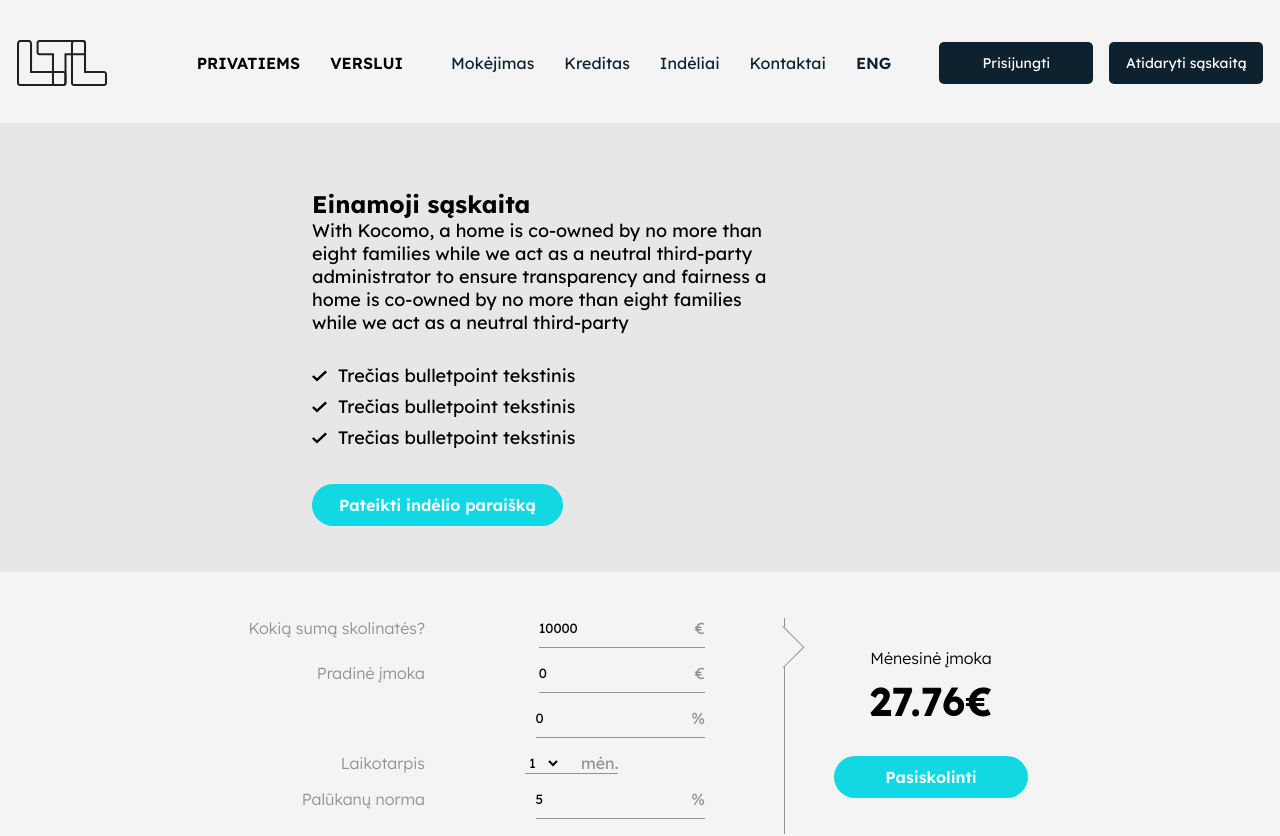
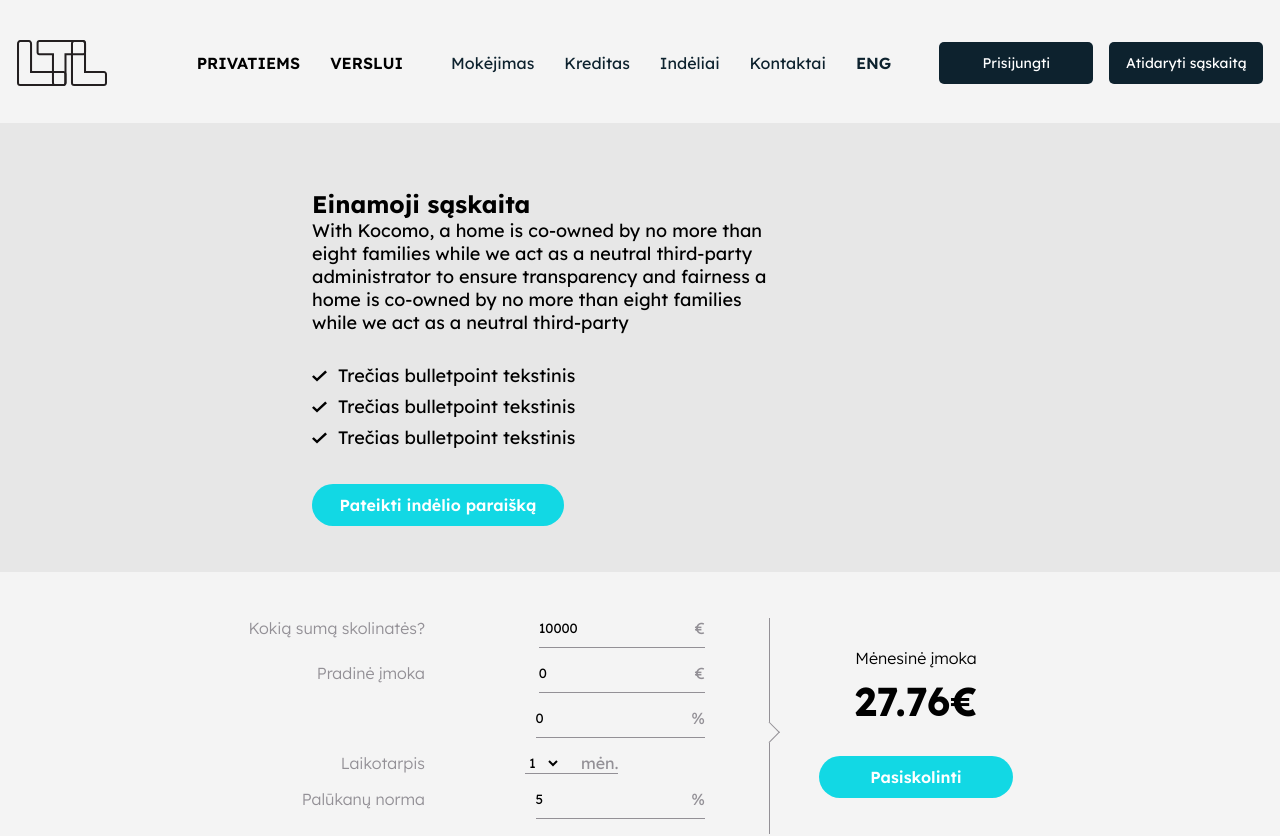
Before and after one commit to pinenetcoder/ltllanding, a Next.js app: page /credits in a window 1280 px wide. Shown: the top 836 px of the page. Built offline with nearby package versions, Linux system fonts and the light colour scheme.

Commit message:
LLP-17-Sticky Header

```diff
--- a/src/components/Header.js
+++ b/src/components/Header.js
@@ -46,7 +46,7 @@ function Header() {
 
         <nav className="header-navigation">
           <Link className="header-nav-link" href="/payments">{ t.headerNavLinks.payments }</Link>
-          <Link className="header-nav-link" href="/loans">{ t.headerNavLinks.credit }</Link>
+          <Link className="header-nav-link" href="/credits">{ t.headerNavLinks.credit }</Link>
           <Link className="header-nav-link" href="/deposits">{ t.headerNavLinks.deposit }</Link>
           <Link className="header-nav-link" href="/contacts">{ t.headerNavLinks.contacts }</Link>
           <span className="header-nav-link change-language-link" onClick={setLanguage} href="/eng">{langBtnState}</span>
--- a/src/pages/credits.js
+++ b/src/pages/credits.js
@@ -33,7 +33,7 @@ export default function Credits() {
                            </ul>
                         </div>
                         <div>
-                              <Link className={styles.actionButtonBlock} href="/">Pateikti indėlio paraišką</Link>
+                              <Link className="light-green-action-button long" href="/">Pateikti indėlio paraišką</Link>
                         </div>
                      </div>
                   </div>
--- a/src/styles/credits.module.scss
+++ b/src/styles/credits.module.scss
@@ -42,6 +42,7 @@
       }
 
    }
+
    .actionButtonBlock {
       width: 251px;
       height: 42px;
@@ -59,10 +60,10 @@
 }
 
 .monthlyPaymentSection {
-   padding: 46px 0  64px 0;
+   padding: 46px 0 64px 0;
 
 
-   .monthlyPaymentBlock{
+   .monthlyPaymentBlock {
       max-width: 820px;
       padding: 0 15px 0 15px;
       margin: 0 auto;
@@ -82,6 +83,7 @@
                display: flex;
                justify-content: space-between;
                margin-bottom: 15px;
+
                .calculatorDescription {
                   font-size: 16px;
                   font-weight: 300;
@@ -98,6 +100,7 @@
                display: flex;
                padding-bottom: 9px;
             }
+
             .inputPeriodBlock {
                display: flex;
                margin-bottom: 15px;
@@ -111,53 +114,64 @@
                   text-align: right;
                   margin-right: 100px;
                }
+
                .inputPeriodDays {
                   display: flex;
                   border-bottom: 1px solid #939096;
 
                }
             }
+
             .inputRightSide {
                color: #939096;
             }
+
             input {
                background: transparent;
                border: none;
+
                &:focus {
                   outline: none;
                }
+
                &::placeholder {
                   color: var(--black-text-color);
                }
             }
+
             select {
                cursor: pointer;
                background: transparent;
                border: var(--black-text-color);
+
                &:focus {
                   outline: none;
                }
             }
+
             .calculatorDayInput {
                background: transparent;
                border: none;
                margin-right: 20px;
             }
          }
+
          .border {
             border-right: solid 1px #939096;
             position: relative;
+
             .borderCorner {
-               width: 30px;
-               height: 30px;
+               width: 15px;
+               height: 15px;
                z-index: 1;
                border-top: solid 1px #939096;
                border-right: solid 1px #939096;
                background-color: #F4F4F4;
-               transform: rotate(45deg) translateX(20px);
-
+               transform:
+                  rotate(45deg) translate(81px, 70px)
             }
          }
+
          .sum {
             display: flex;
             flex-direction: column;
@@ -171,6 +185,7 @@
                margin-bottom: 8px;
                color: var(--black-text-color);
             }
+
             .sumOutputValue {
                font-size: 40px;
                font-weight: 700;
@@ -184,7 +199,7 @@
 
 .monthlyPaymentCrediancials {
    max-width: 1440;
-   padding: 64px 0  60px 0;
+   padding: 64px 0 60px 0;
    background-color: var(--theme-color1);
 
    .monthlyPaymentCrediancialsList {
@@ -202,14 +217,16 @@
 
 .monthlyPaymentDescription {
    padding: 60px 0 64px 0;
+
    .monthlyPaymentDescriptionList {
       max-width: 1030px;
       padding: 0 15px 0 15px;
-      margin:  auto;
+      margin: auto;
       display: flex;
       flex-wrap: wrap;
       gap: 67px;
    }
+
    .monthlyPaymentDescriptionItem {
       width: 462px;
 
@@ -219,6 +236,7 @@
          font-weight: 700;
          line-height: 44px;
       }
+
       .monthlyPaymentDescription {
          font-size: 19px;
          font-weight: 300;
@@ -239,6 +257,7 @@
       max-width: 1060px;
       padding: 0 15px 0 15px;
       margin: 0 auto;
+
       .faqList {
          padding: 71px 105px 70px 105px;
          box-shadow: 0px 0px 14px rgba(0, 0, 0, 0.15);
--- a/src/styles/globals.scss
+++ b/src/styles/globals.scss
@@ -1,4 +1,3 @@
-
 :root {
   --main-text-color: #0D222E;
   --light-color: #535353;
@@ -30,7 +29,11 @@ body {
 
 
 .main-layout {
-  header, main, footer {
+  position: relative;
+
+  header,
+  main,
+  footer {
     max-width: 1440px;
     margin: 0 auto;
   }
@@ -42,6 +45,9 @@ header {
   display: flex;
   align-items: center;
   justify-content: center;
+  position: sticky;
+  top: 0;
+  z-index: 10;
 
   .logo-block {
     margin-right: 90px;
@@ -175,9 +181,13 @@ footer {
   line-height: 24px;
   color: #FFFFFF;
   text-decoration: none;
+
+  &.long {
+    width: 252px;
+  }
 }
 
-.slick-active > .index-page-hero-slider-dot {
+.slick-active>.index-page-hero-slider-dot {
   background: #B5B5B5 !important;
 }
 
@@ -238,12 +248,12 @@ footer {
 
 
   &.muiltiLevel {
-    .acHeader .accHeaderTitle{
+    .acHeader .accHeaderTitle {
       font-size: 18px;
       text-transform: uppercase;
     }
 
-    & > .ac > .acPanel > .ac {
+    &>.ac>.acPanel>.ac {
       padding: 16px 0 16px 42px;
 
       &:last-child {
@@ -254,7 +264,7 @@ footer {
         padding-right: 30px;
       }
 
-      .acHeader .accHeaderTitle{
+      .acHeader .accHeaderTitle {
         font-size: 16px;
         text-transform: unset;
       }
```
Lines whose indentation alone changed are shown as unchanged.
